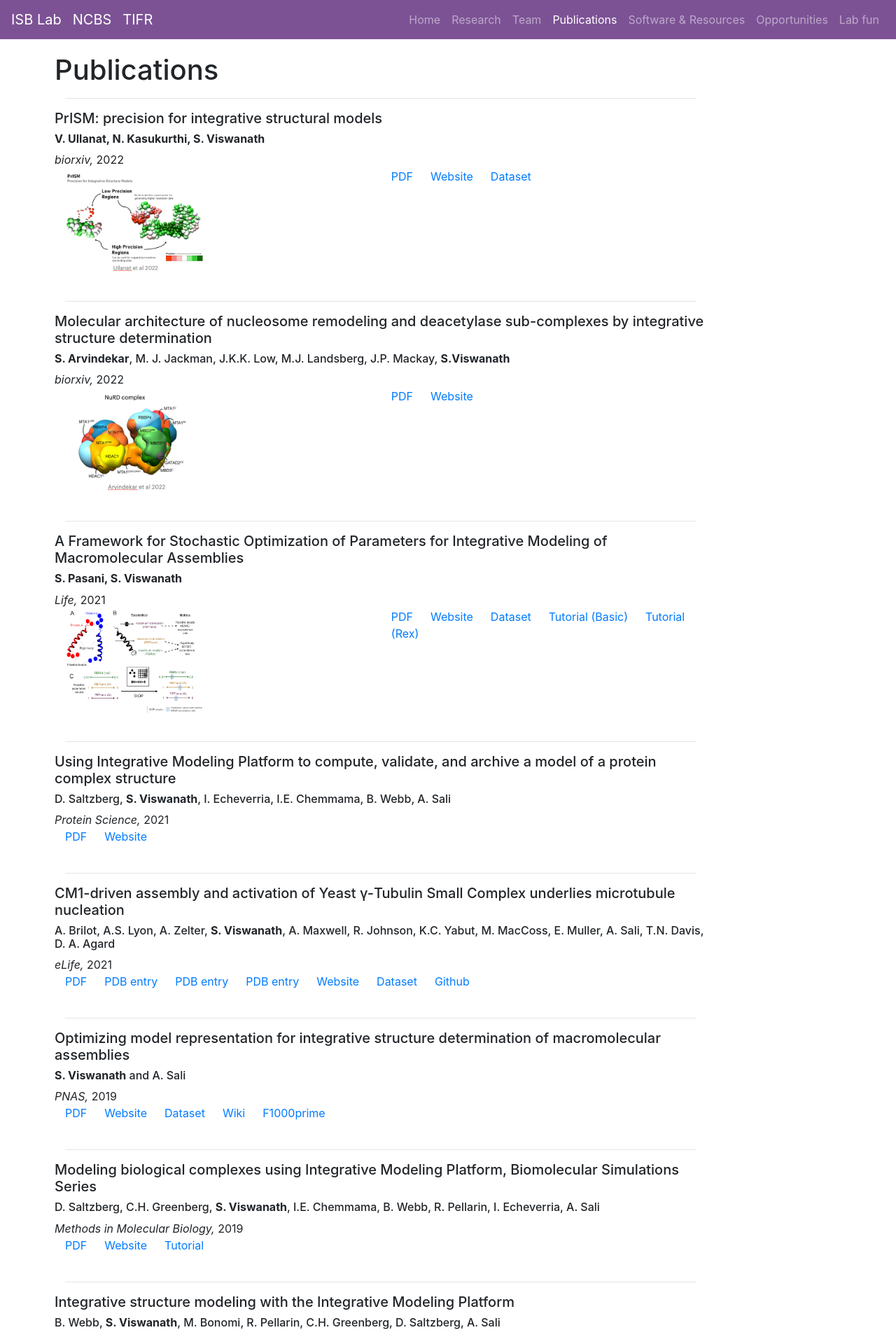
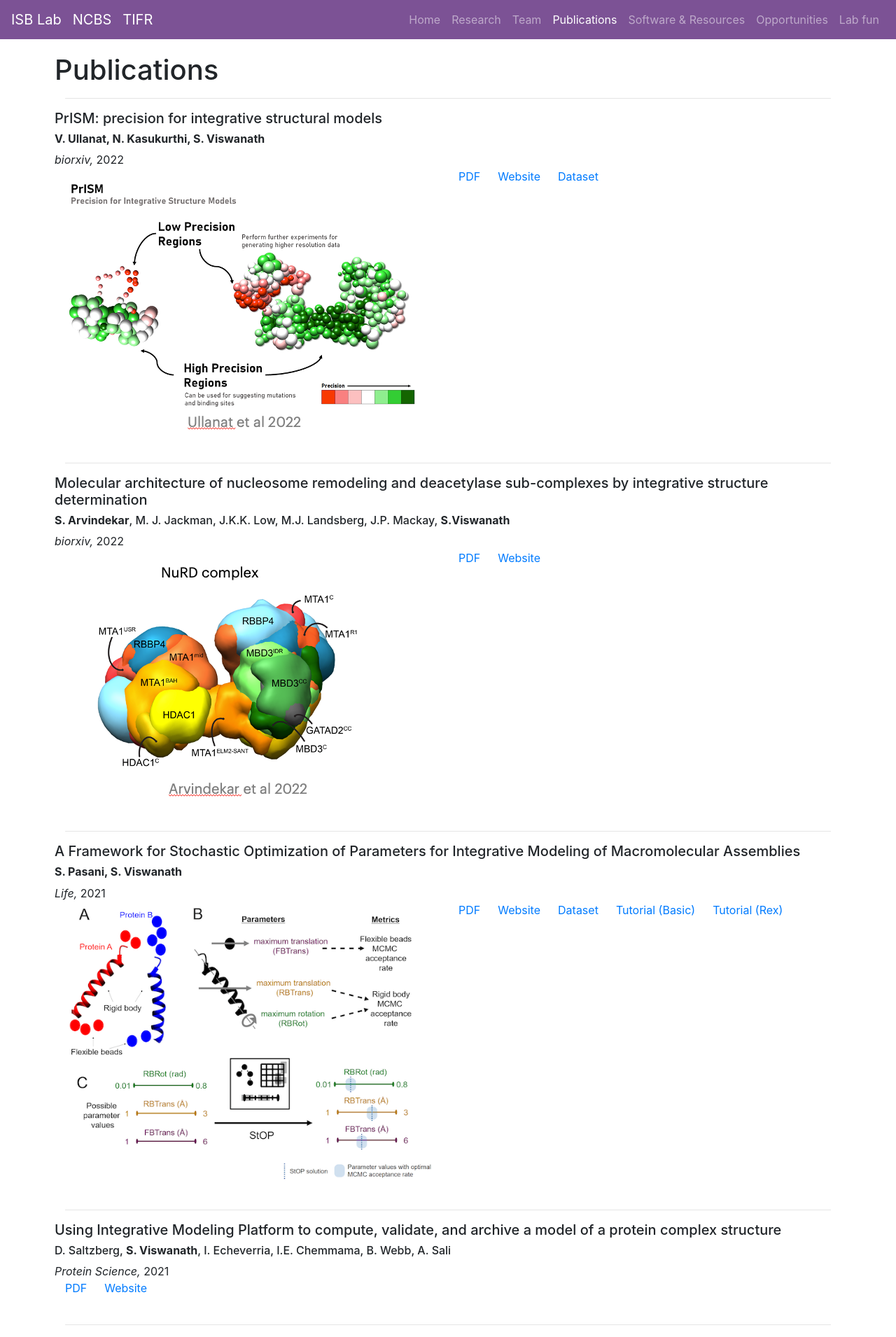
Before and after one commit to isblab/website, a Jekyll site: the page built from Publications/index.html, in a window 1280 px wide. Shown: the top 1910 px of the page at 70% size. Built offline with Jekyll 4.4.1, drawn with Linux system fonts in a browser that asks for light colours.

Commit message:
changed file locs

```diff
--- a/Publications/index.html
+++ b/Publications/index.html
@@ -21,8 +21,8 @@ group: Publications
 
 		{% if publication.image %}
 		 <div class="row" style="padding-top: 20px; margin-top: -20px">
-			<div class="col-sm-6 md-4 lg-4">
-			<img class = "img-fluid" src = "{{publication.image}}" alt =  "Key Figure" style="width=200px; max-height: 150px;">
+			<div class="col-sm-6 md-6 lg-4">
+			<img class = "img-fluid" src = "{{publication.image}}" alt =  "Key Figure" style="width=400px; max-height: 400px;">
     	</div>
 			<div class="col-sm-6 md-6 lg-6">
 		{% else  %}
--- /dev/null
+++ b/_layouts/publications.html
@@ -0,0 +1,13 @@
+{% include header.html %}
+
+<!-- Actual contents -->
+<div class="container px-2 max-width: 100%">
+    <div class="row">
+        <div class="col-sm-10 col-md-12 col-lg-12">
+        	    {{ content }}
+            </div>
+        </div>
+</div>
+
+
+{% include footer.html %}
```
Also changed, not shown: other parts of Publications/index.html (+1 -1 lines).
